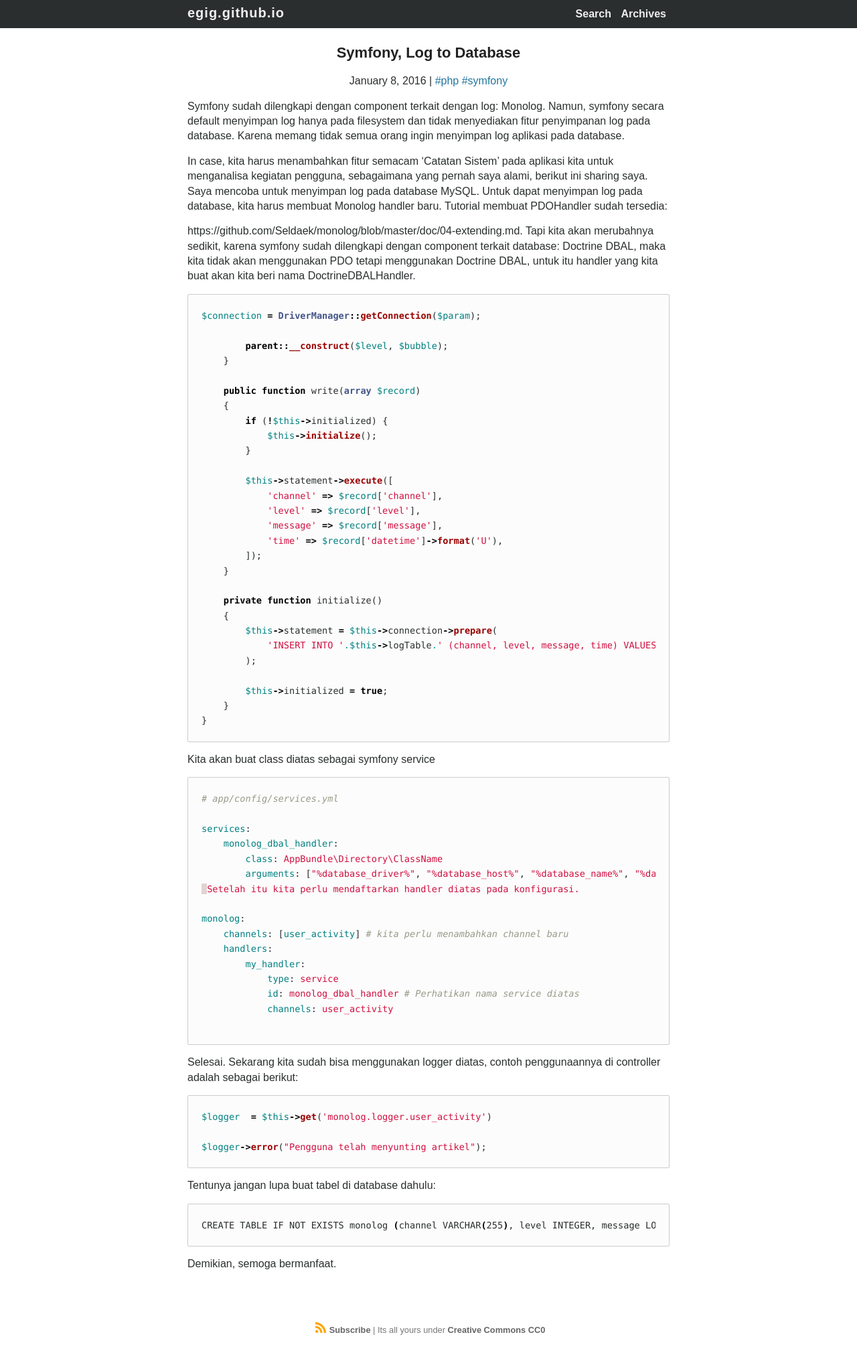
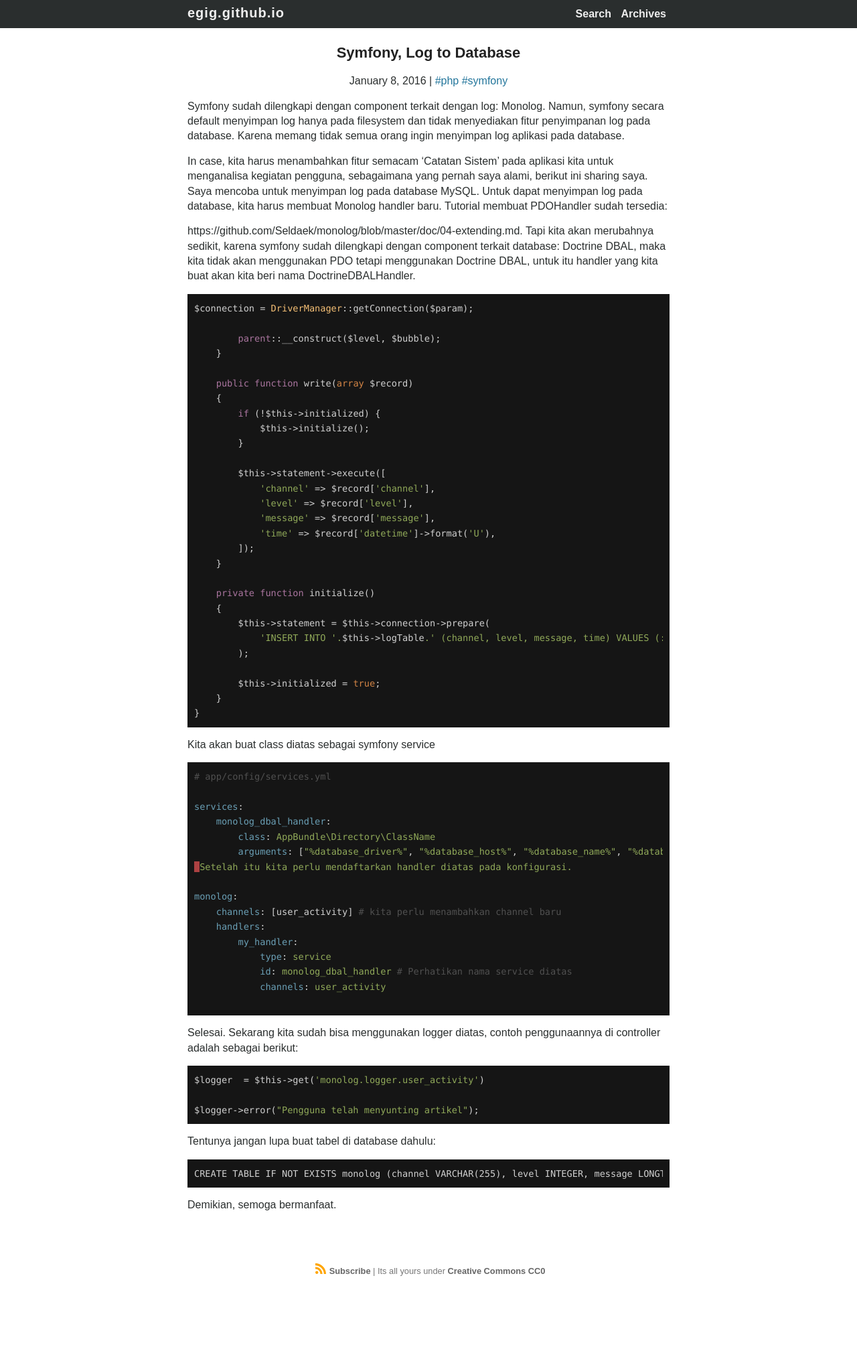
Before and after one commit to egig/egig.github.io, a Jekyll site: the page built from _posts/2016-01-08-symfony-log-to-database.md, in a window 1280 px wide. Shown: the whole page at 67% size. Built offline with Jekyll 4.4.1, drawn with Linux system fonts in a browser that asks for light colours; comment, search, counter and statistics services are not loaded; after the commit the page ends 1926 px from its top, so only the background shows below that.

Commit message:
change code highlighter style

```diff
--- a/_sass/_highlights.scss
+++ b/_sass/_highlights.scss
@@ -1,84 +1,99 @@
 div.highlight {
-	background: #FCFCFC;
-    border: 1px solid #ccc;
-    padding: 20px;
-    border-radius: 2px
+  padding: 10px;
 }
 
 pre.highlight {
-    overflow: scroll;
+  overflow-x: auto;
 }
 
+code.highlighter-rouge {
+  color: #aa759f;
+}
 
-code {
+.highlight code, .highlight e,code.highlighter-rouge {
 	font-size: 85% !important;
 	border-radius: 4px;
 	font-family: Monaco,Consolas,"Courier New",monospace;
 }
 
-code.highlighter-rouge {
-  color: #e83e8c;
+.highlight table td { padding: 5px; }
+.highlight table pre { margin: 0; }
+.highlight, .highlight .w {
+  color: #d0d0d0;
+  background-color: #151515;
 }
-
-.highlight .hll { background-color: #ffffcc }
-.highlight .c { color: #999988; font-style: italic } /* Comment */
-.highlight .err { color: #a61717; background-color: #e3d2d2 } /* Error */
-.highlight .k { color: #000000; font-weight: bold } /* Keyword */
-.highlight .o { color: #000000; font-weight: bold } /* Operator */
-.highlight .cm { color: #999988; font-style: italic } /* Comment.Multiline */
-.highlight .cp { color: #999999; font-weight: bold; font-style: italic } /* Comment.Preproc */
-.highlight .c1 { color: #999988; font-style: italic } /* Comment.Single */
-.highlight .cs { color: #999999; font-weight: bold; font-style: italic } /* Comment.Special */
-.highlight .gd { color: #000000; background-color: #ffdddd } /* Generic.Deleted */
-.highlight .ge { color: #000000; font-style: italic } /* Generic.Emph */
-.highlight .gr { color: #aa0000 } /* Generic.Error */
-.highlight .gh { color: #999999 } /* Generic.Heading */
-.highlight .gi { color: #000000; background-color: #ddffdd } /* Generic.Inserted */
-.highlight .go { color: #888888 } /* Generic.Output */
-.highlight .gp { color: #555555 } /* Generic.Prompt */
-.highlight .gs { font-weight: bold } /* Generic.Strong */
-.highlight .gu { color: #aaaaaa } /* Generic.Subheading */
-.highlight .gt { color: #aa0000 } /* Generic.Traceback */
-.highlight .kc { color: #000000; font-weight: bold } /* Keyword.Constant */
-.highlight .kd { color: #000000; font-weight: bold } /* Keyword.Declaration */
-.highlight .kn { color: #000000; font-weight: bold } /* Keyword.Namespace */
-.highlight .kp { color: #000000; font-weight: bold } /* Keyword.Pseudo */
-.highlight .kr { color: #000000; font-weight: bold } /* Keyword.Reserved */
-.highlight .kt { color: #445588; font-weight: bold } /* Keyword.Type */
-.highlight .m { color: #009999 } /* Literal.Number */
-.highlight .s { color: #d01040 } /* Literal.String */
-.highlight .na { color: #008080 } /* Name.Attribute */
-.highlight .nb { color: #0086B3 } /* Name.Builtin */
-.highlight .nc { color: #445588; font-weight: bold } /* Name.Class */
-.highlight .no { color: #008080 } /* Name.Constant */
-.highlight .nd { color: #3c5d5d; font-weight: bold } /*
-Name.Decorator */
-.highlight .ni { color: #800080 } /* Name.Entity */
-.highlight .ne { color: #990000; font-weight: bold } /* Name.Exception */
-.highlight .nf { color: #990000; font-weight: bold } /* Name.Function */
-.highlight .nl { color: #990000; font-weight: bold } /* Name.Label */
-.highlight .nn { color: #555555 } /* Name.Namespace */
-.highlight .nt { color: #000080 } /* Name.Tag */
-.highlight .nv { color: #008080 } /* Name.Variable */
-.highlight .ow { color: #000000; font-weight: bold } /* Operator.Word */
-.highlight .w { color: #bbbbbb } /* Text.Whitespace */
-.highlight .mf { color: #009999 } /* Literal.Number.Float */
-.highlight .mh { color: #009999 } /* Literal.Number.Hex */
-.highlight .mi { color: #009999 } /* Literal.Number.Integer */
-.highlight .mo { color: #009999 } /* Literal.Number.Oct */
-.highlight .sb { color: #d01040 } /* Literal.String.Backtick */
-.highlight .sc { color: #d01040 } /* Literal.String.Char */
-.highlight .sd { color: #d01040 } /* Literal.String.Doc */
-.highlight .s2 { color: #d01040 } /* Literal.String.Double */
-.highlight .se { color: #d01040 } /* Literal.String.Escape */
-.highlight .sh { color: #d01040 } /* Literal.String.Heredoc */
-.highlight .si { color: #d01040 } /* Literal.String.Interpol */
-.highlight .sx { color: #d01040 } /* Literal.String.Other */
-.highlight .sr { color: #009926 } /* Literal.String.Regex */
-.highlight .s1 { color: #d01040 } /* Literal.String.Single */
-.highlight .ss { color: #990073 } /* Literal.String.Symbol */
-.highlight .bp { color: #999999 } /* Name.Builtin.Pseudo */
-.highlight .vc { color: #008080 } /* Name.Variable.Class */
-.highlight .vg { color: #008080 } /* Name.Variable.Global */
-.highlight .vi { color: #008080 } /* Name.Variable.Instance */
-.highlight .il { color: #009999 } /* Literal.Number.Integer.Long */
+.highlight .err {
+  color: #151515;
+  background-color: #ac4142;
+}
+.highlight .c, .highlight .ch, .highlight .cd, .highlight .cm, .highlight .cpf, .highlight .c1, .highlight .cs {
+  color: #505050;
+}
+.highlight .cp {
+  color: #f4bf75;
+}
+.highlight .nt {
+  color: #f4bf75;
+}
+.highlight .o, .highlight .ow {
+  color: #d0d0d0;
+}
+.highlight .p, .highlight .pi {
+  color: #d0d0d0;
+}
+.highlight .gi {
+  color: #90a959;
+}
+.highlight .gd {
+  color: #ac4142;
+}
+.highlight .gh {
+  color: #6a9fb5;
+  background-color: #151515;
+  font-weight: bold;
+}
+.highlight .k, .highlight .kn, .highlight .kp, .highlight .kr, .highlight .kv {
+  color: #aa759f;
+}
+.highlight .kc {
+  color: #d28445;
+}
+.highlight .kt {
+  color: #d28445;
+}
+.highlight .kd {
+  color: #d28445;
+}
+.highlight .s, .highlight .sb, .highlight .sc, .highlight .dl, .highlight .sd, .highlight .s2, .highlight .sh, .highlight .sx, .highlight .s1 {
+  color: #90a959;
+}
+.highlight .sa {
+  color: #aa759f;
+}
+.highlight .sr {
+  color: #75b5aa;
+}
+.highlight .si {
+  color: #8f5536;
+}
+.highlight .se {
+  color: #8f5536;
+}
+.highlight .nn {
+  color: #f4bf75;
+}
+.highlight .nc {
+  color: #f4bf75;
+}
+.highlight .no {
+  color: #f4bf75;
+}
+.highlight .na {
+  color: #6a9fb5;
+}
+.highlight .m, .highlight .mb, .highlight .mf, .highlight .mh, .highlight .mi, .highlight .il, .highlight .mo, .highlight .mx {
+  color: #90a959;
+}
+.highlight .ss {
+  color: #90a959;
+}
```
